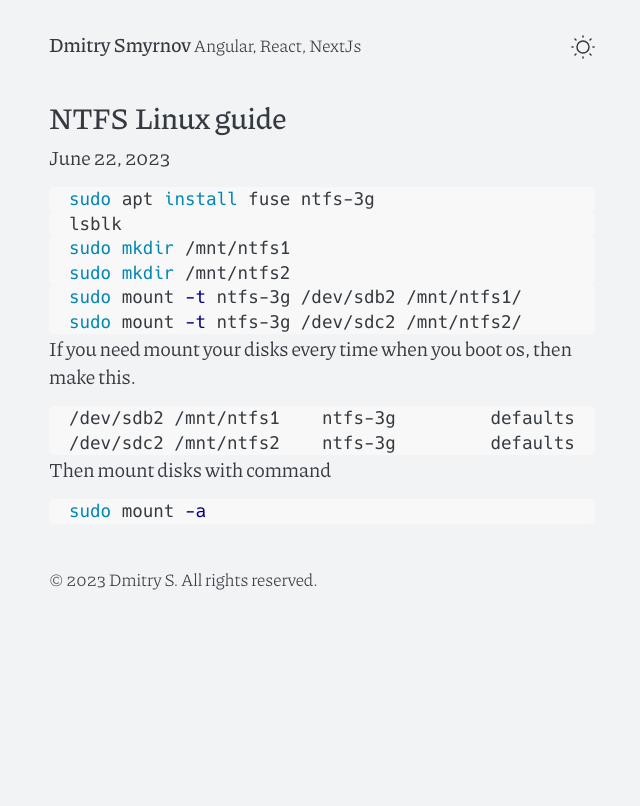
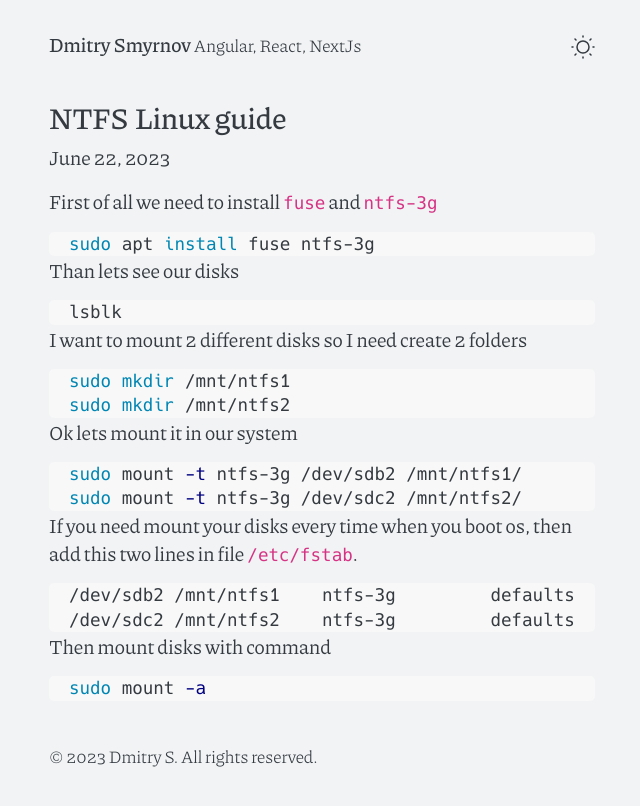
Before and after one commit to smyrnovd/smyrnovd.github.io, a Jekyll site: the page built from _posts/2023-06-22-ntfs-disk-linux.md, in a window 1280 px wide. Shown: the top 806 px of the page, without its empty margins (318-958 px from the left). Built offline with Jekyll 4.4.1, drawn with Linux system fonts in a browser that asks for light colours.

````diff
--- a/_posts/2023-06-22-ntfs-disk-linux.md
+++ b/_posts/2023-06-22-ntfs-disk-linux.md
@@ -4,25 +4,26 @@ title: NTFS Linux guide
 lead:
 ---
 
-
+First of all we need to install ```fuse``` and ```ntfs-3g```
 ```bash
 sudo apt install fuse ntfs-3g
 ```
-
+Than lets see our disks
 ```bash
 lsblk
 ```
 
+I want to mount 2 different disks so I need create 2 folders
 ```bash
 sudo mkdir /mnt/ntfs1
 sudo mkdir /mnt/ntfs2
 ```
-
+Ok lets mount it in our system
 ```bash
 sudo mount -t ntfs-3g /dev/sdb2 /mnt/ntfs1/
 sudo mount -t ntfs-3g /dev/sdc2 /mnt/ntfs2/
 ```
-If you need mount your disks every time when you boot os, then make this.
+If you need mount your disks every time when you boot os, then add this two lines in file ```/etc/fstab```.
 
 ```bash
 /dev/sdb2 /mnt/ntfs1	ntfs-3g		defaults 0 0
````
Also changed, not shown: index.md (+1 -4 lines), Gemfile.lock.
